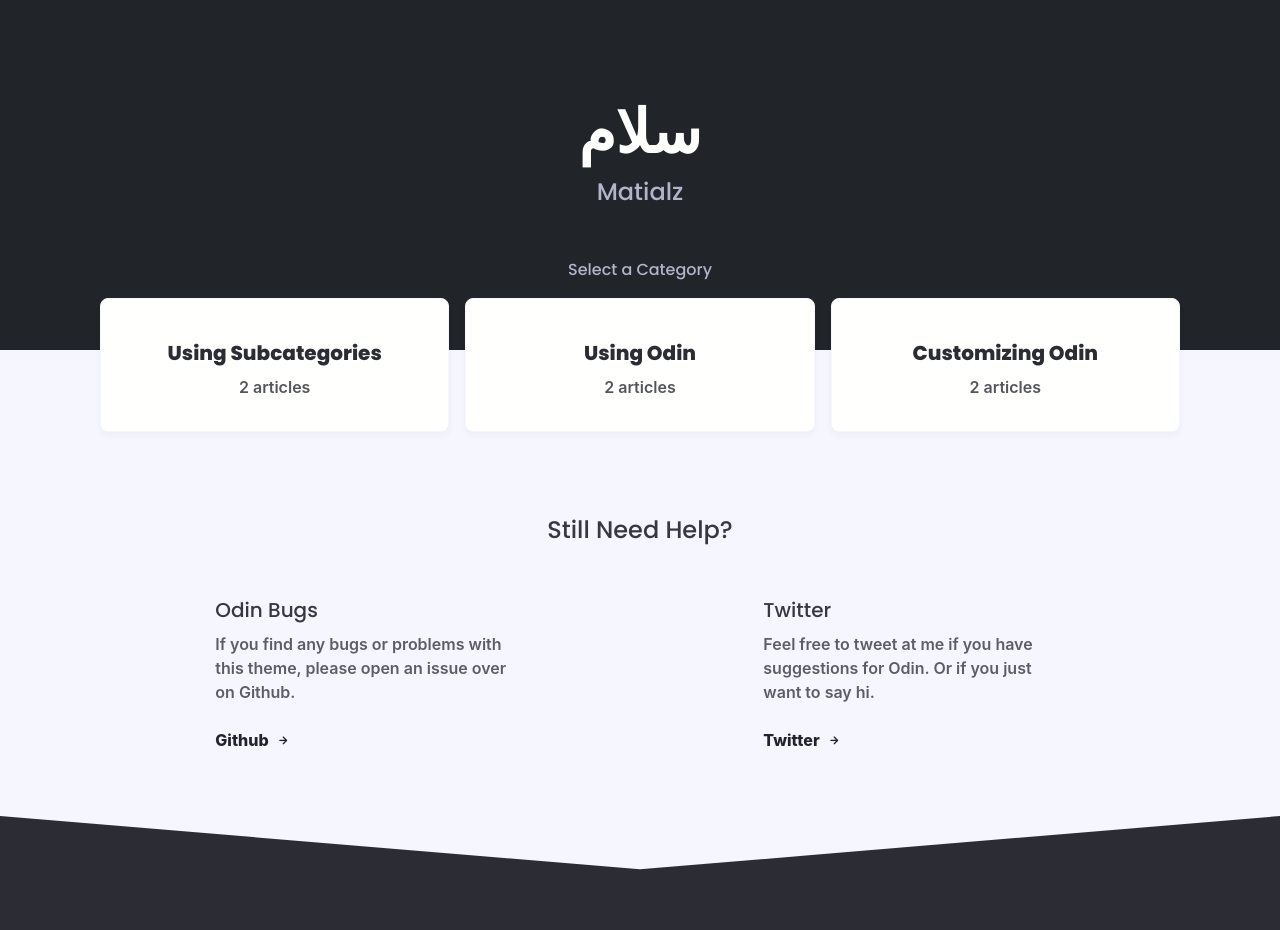
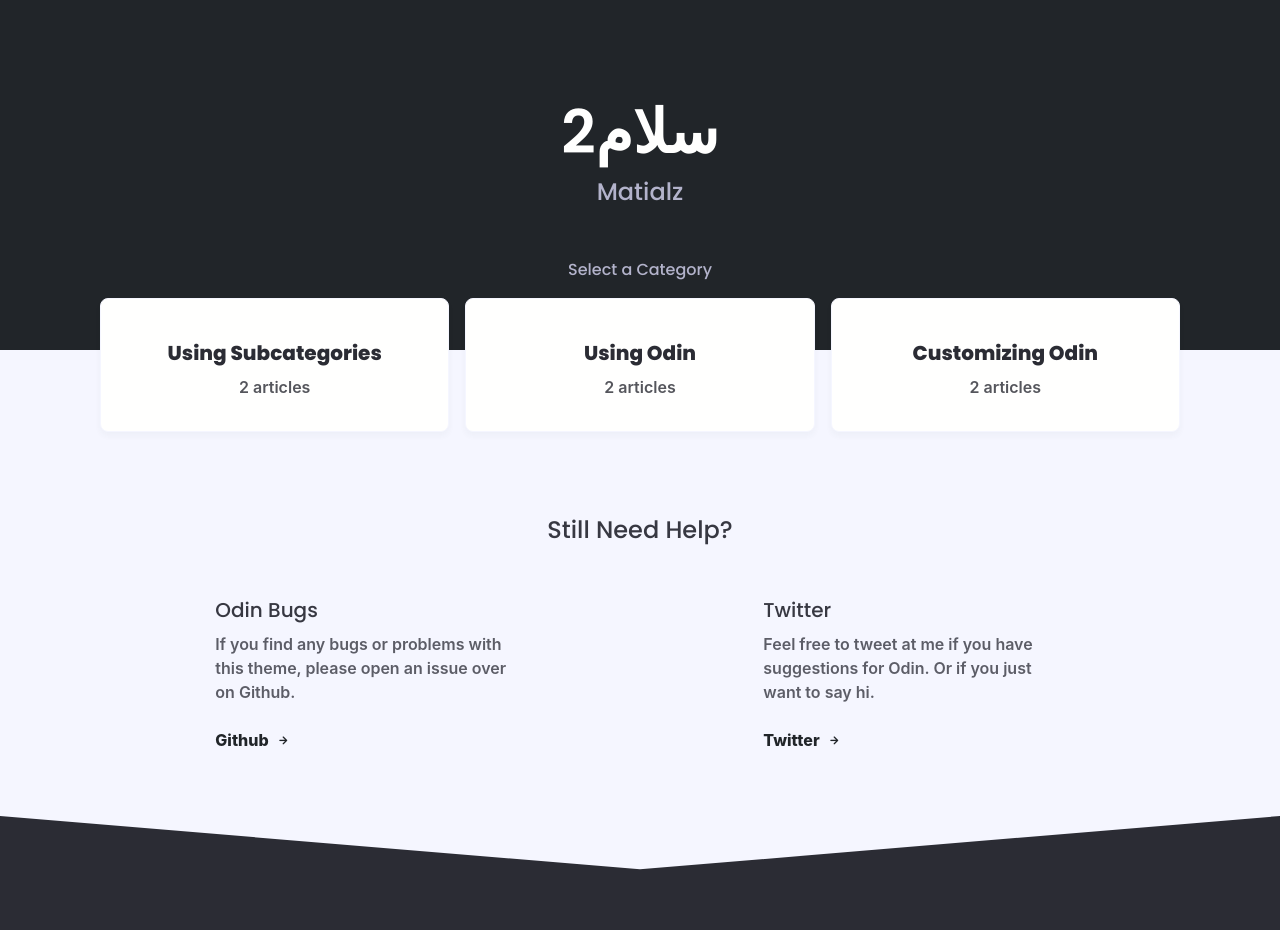
Before and after one commit to Matialz7/Test, a Jekyll site: the page built from index.html, in a window 1280 px wide. Shown: the part 161-1091 px from the top of the page. Built offline with Jekyll 4.4.1, drawn with Linux system fonts in a browser that asks for light colours; nearby versions of some CDN libraries; some web fonts are replaced; comment, search, counter and statistics services are not loaded; grey boxes are pictures that could not be loaded.

Commit message:
Update _config.yml

```diff
--- a/_config.yml
+++ b/_config.yml
@@ -29,7 +29,7 @@ use_authors: true #Set this to false to disable showing post authors
 
 brand_logo: logo-dark.png
 brand_name: Odin
-header: سلام
+header: 2سلام
 subheader: Matialz
 
 meta_image: logo-dark.png
```
